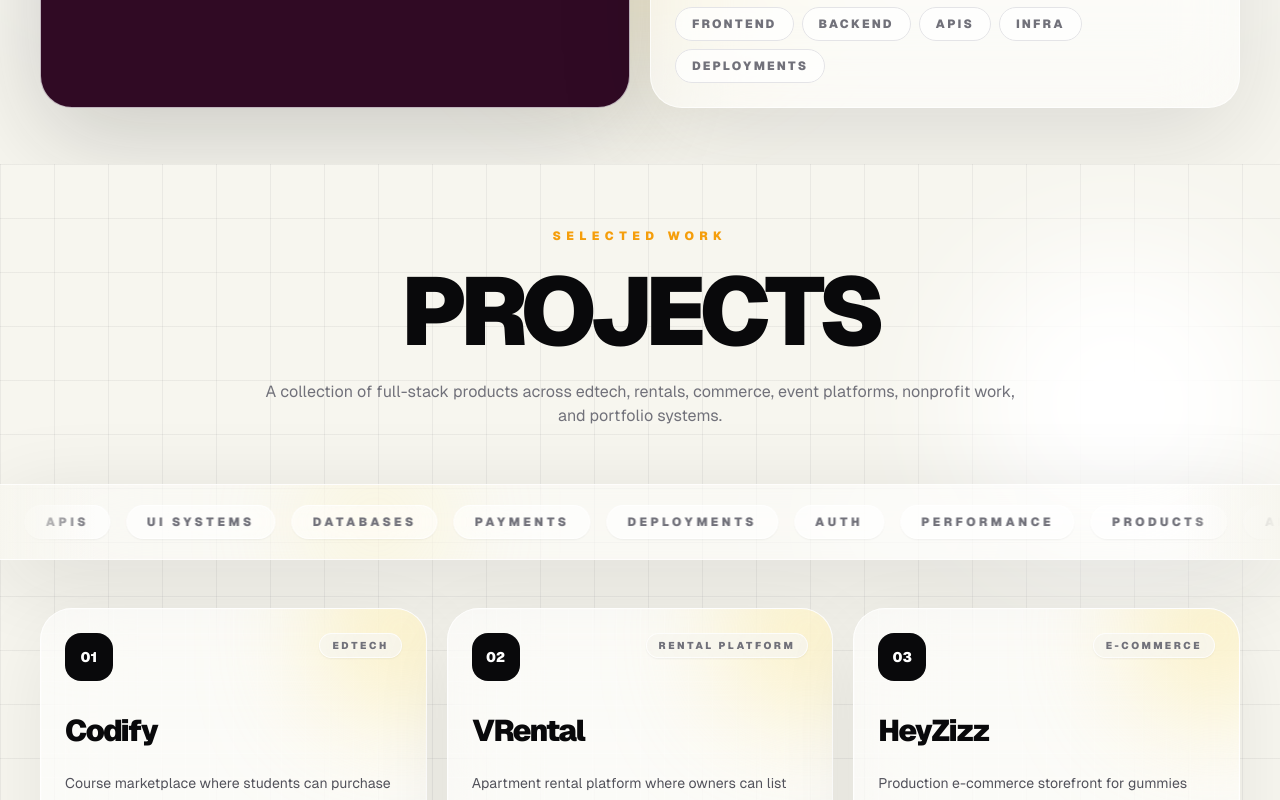
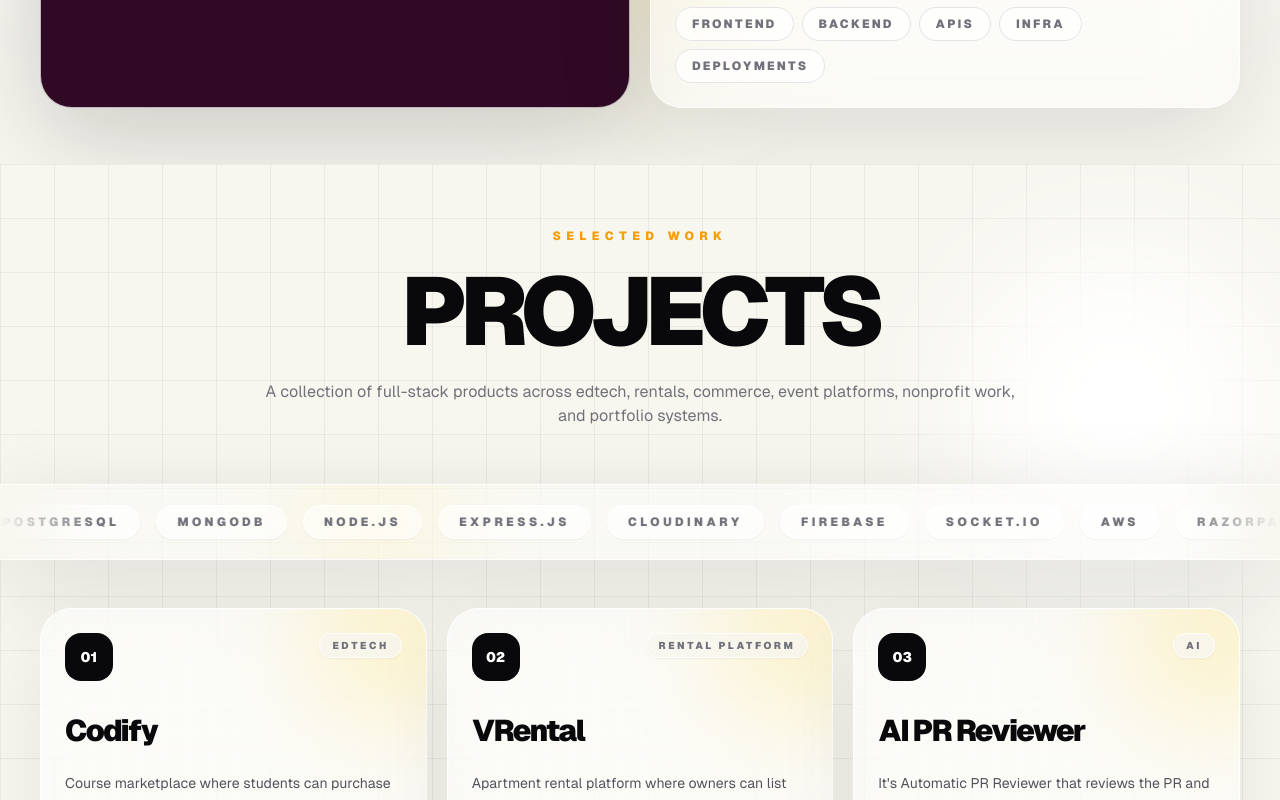
Before and after one commit to Divyanshu7611/portfolio, a Next.js app: page / in a window 1280 px wide. Shown: the part 2000-2800 px from the top of the page. Built offline with nearby package versions, Linux system fonts and the light colour scheme.

Commit message:
updated projects and some informations

```diff
--- a/src/components/Hero.tsx
+++ b/src/components/Hero.tsx
@@ -15,18 +15,32 @@ import { ImGithub } from "react-icons/im";
 const name = "Divyanshu Sharma";
 
 const technologies = [
+  "Nest.js",
   "Next.js",
-  "React",
+  "React.js",
+  "PostgreSQL",
+  "MongoDB",
+  "Node.js",
+  "Express.js",
+  "Cloudinary",
+  "FireBase",
+  "Socket.io",
+  "AWS",
+  "Razorpay",
+  "Nginx",
   "TypeScript",
-  "Node.js",
-  "Express",
-  "MongoDB",
-  "Tailwind CSS",
+  "Data Pipelines",
+  "Github Webhooks",
+  "Docker",
+  "Ollama",
+  "Shopify",
+  "GraphQL",
+  "Algolia",
+  "Nginx",
+  "Oxygen",
   "GSAP",
-  "Framer Motion",
-  "Firebase",
-  "REST APIs",
-  "UI / UX",
+  "React Tanstack Query",
+  "C++"
 ];
 
 const firstName = "DIVYANSHU";
--- a/src/components/Projects.tsx
+++ b/src/components/Projects.tsx
@@ -21,7 +21,16 @@ const projects = [
     githubUrl: "https://github.com/Divyanshu7611/vrental",
     description:
       "Apartment rental platform where owners can list properties and users can discover nearby rentals, send interest requests, and interact through secure flows.",
-    stack: ["Next.js", "TypeScript", "MongoDB", "Node.js", "Cloudinary"],
+    stack: ["Next.js", "TypeScript", "MongoDB", "Node.js", "Cloudinary", "FireBase", "Socket.io", "AWS", "Razorpay", "Nginx"],
+  },
+  {
+    title: "AI PR Reviewer",
+    category: "AI",
+    liveUrl: "",
+    githubUrl: "https://github.com/Divyanshu7611/ai-pr-reviewer",
+    description:
+      "It's Automatic PR Reviewer that reviews the PR and gives the feedback on the PR. Give Overall Code Quality, Security, Performance, and Best Practices.",
+    stack: ["Nest.js", "PostgreSQL", "Ollama","Github Webhooks", "Docker","Next.js"],
   },
   {
     title: "HeyZizz",
@@ -30,7 +39,7 @@ const projects = [
     githubUrl: "https://github.com/Divyanshu7611/zizz-gummy",
     description:
       "Production e-commerce storefront for gummies with product discovery, cart flows, checkout experience, and a polished responsive shopping interface.",
-    stack: ["Next.js", "TypeScript", "Shopify", "GraphQL", "Algolia", "Nginx"],
+    stack: ["Hydrogen Reacy.js", "TypeScript", "Shopify", "GraphQL", "Algolia", "Nginx", "Oxygen"],
   },
   {
     title: "THAR '24",
@@ -39,7 +48,7 @@ const projects = [
     githubUrl: "https://github.com/Divyanshu7611/Thar24",
     description:
       "Official college tech fest website with immersive themed UI, event discovery, registrations, and a high-energy experience for participants.",
-    stack: ["Next.js", "Tailwind CSS", "Animations", "Event Platform"],
+    stack: ["Next.js", "Tailwind CSS", "GSAP", "MongoDB", "Node.js"],
   },
   {
     title: "YoungMK NGO",
@@ -48,28 +57,37 @@ const projects = [
     githubUrl: "https://github.com/Divyanshu7611/youngmk_ngo",
     description:
       "NGO website focused on communicating impact, programs, and community initiatives through a clean, accessible, and responsive web presence.",
-    stack: ["Next.js", "React", "Tailwind CSS", "Responsive UI"],
-  },
-  {
-    title: "Personal Portfolio",
-    category: "Portfolio",
-    liveUrl: "https://portfolio-divyanshus-projects-7c3eb08c.vercel.app/",
-    githubUrl: "",
-    description:
-      "Personal portfolio showcasing full-stack experience, selected projects, interactive visuals, and a refined presentation of engineering work.",
-    stack: ["Next.js", "React", "Tailwind CSS", "Framer Motion"],
-  },
+    stack: ["Next.js", "Tailwind CSS", "Responsive UI"],
+  }
 ];
 
 const runningLine = [
-  "Products",
-  "APIs",
-  "UI Systems",
-  "Databases",
-  "Payments",
-  "Deployments",
-  "Auth",
-  "Performance",
+  "Nest.js",
+  "Next.js",
+  "React.js",
+  "PostgreSQL",
+  "MongoDB",
+  "Node.js",
+  "Express.js",
+  "Cloudinary",
+  "FireBase",
+  "Socket.io",
+  "AWS",
+  "Razorpay",
+  "Nginx",
+  "TypeScript",
+  "Data Pipelines",
+  "Github Webhooks",
+  "Docker",
+  "Ollama",
+  "Shopify",
+  "GraphQL",
+  "Algolia",
+  "Nginx",
+  "Oxygen",
+  "GSAP",
+  "React Tanstack Query",
+  "C++"
 ];
 
 type Project = (typeof projects)[number];
```
